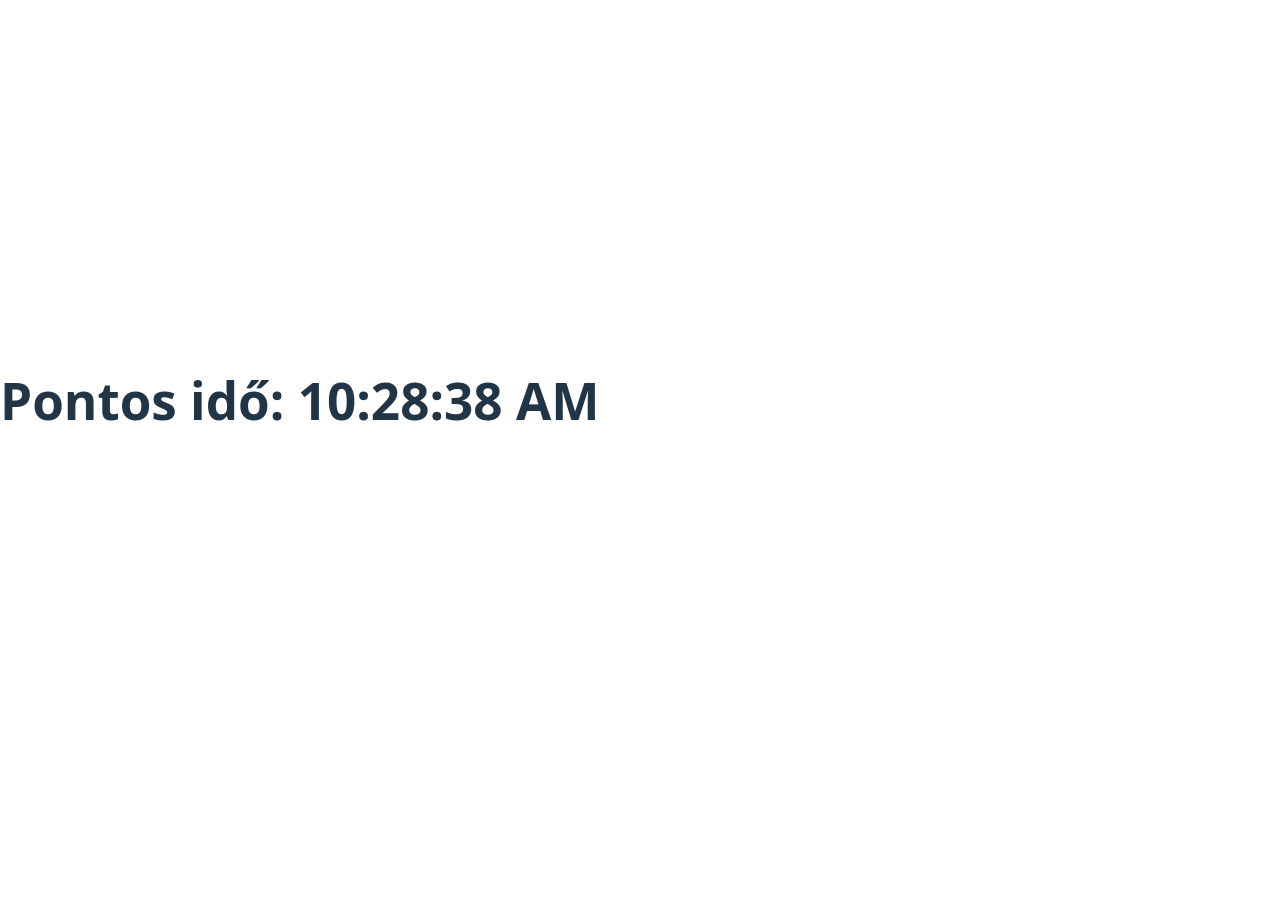
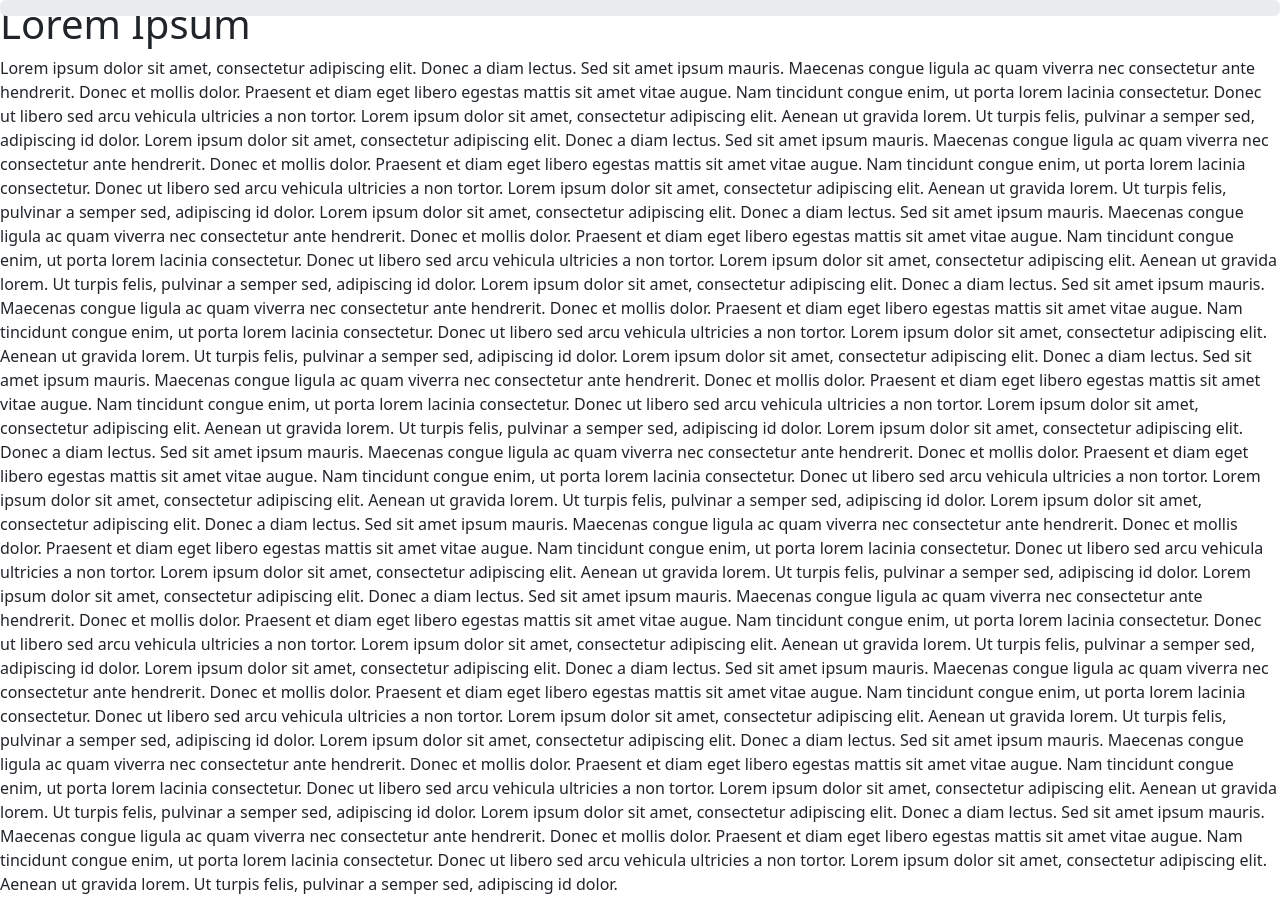
Before and after one commit to MasterfieldProject/MFREACT_26031, a React (Vite) app in the folder exercises/: page / in a window 1280 px wide. Before the commit the page ends 800 px from the top, so only its background shows below. Built offline with nearby package versions, Linux system fonts and the light colour scheme.

Commit message:
Update App import to use Exercise6 component and add ProgressIndicator for scroll tracking

```diff
--- /dev/null
+++ b/exercises/src/Exercise6.jsx
@@ -0,0 +1,54 @@
+import React from 'react';
+import { ProgressBar } from 'react-bootstrap';
+import 'bootstrap/dist/css/bootstrap.min.css';
+
+export default class ProgressIndicator extends React.Component {
+
+    constructor(props) {
+        super(props);
+        this.state = {
+            scrollPosition: 0
+        };
+    }
+
+    calculateScrollDistance = () => {
+        let scrollTop = window.pageYOffset; // ahol állunk az ablakban, mennyit scrolloztunk
+        let winHeight = window.innerHeight; // ablak teljes hossza
+        let docHeight = document.body.scrollHeight; // dokumentum hossza
+
+        let totalDocScrollLength = docHeight - winHeight; // scrollozható terület mérete pixelben
+        let newPos = Math.floor(scrollTop / totalDocScrollLength * 100);
+
+        this.setState({ scrollPosition: newPos });
+    }
+
+    componentDidMount() {
+        document.addEventListener('scroll', this.calculateScrollDistance);
+    }
+
+    render() {
+        return (
+            <div>
+                <div className="fixed-top">
+                    <ProgressBar variant="success" now={this.state.scrollPosition} />
+                </div>
+                <div>
+                    <h1>Lorem Ipsum</h1>
+                    <p>
+                        Lorem ipsum dolor sit amet, consectetur adipiscing elit. Donec a diam lectus. Sed sit amet ipsum mauris. Maecenas congue ligula ac quam viverra nec consectetur ante hendrerit. Donec et mollis dolor. Praesent et diam eget libero egestas mattis sit amet vitae augue. Nam tincidunt congue enim, ut porta lorem lacinia consectetur. Donec ut libero sed arcu vehicula ultricies a non tortor. Lorem ipsum dolor sit amet, consectetur adipiscing elit. Aenean ut gravida lorem. Ut turpis felis, pulvinar a semper sed, adipiscing id dolor.
+                        Lorem ipsum dolor sit amet, consectetur adipiscing elit. Donec a diam lectus. Sed sit amet ipsum mauris. Maecenas congue ligula ac quam viverra nec consectetur ante hendrerit. Donec et mollis dolor. Praesent et diam eget libero egestas mattis sit amet vitae augue. Nam tincidunt congue enim, ut porta lorem lacinia consectetur. Donec ut libero sed arcu vehicula ultricies a non tortor. Lorem ipsum dolor sit amet, consectetur adipiscing elit. Aenean ut gravida lorem. Ut turpis felis, pulvinar a semper sed, adipiscing id dolor.
+                        Lorem ipsum dolor sit amet, consectetur adipiscing elit. Donec a diam lectus. Sed sit amet ipsum mauris. Maecenas congue ligula ac quam viverra nec consectetur ante hendrerit. Donec et mollis dolor. Praesent et diam eget libero egestas mattis sit amet vitae augue. Nam tincidunt congue enim, ut porta lorem lacinia consectetur. Donec ut libero sed arcu vehicula ultricies a non tortor. Lorem ipsum dolor sit amet, consectetur adipiscing elit. Aenean ut gravida lorem. Ut turpis felis, pulvinar a semper sed, adipiscing id dolor.
+                        Lorem ipsum dolor sit amet, consectetur adipiscing elit. Donec a diam lectus. Sed sit amet ipsum mauris. Maecenas congue ligula ac quam viverra nec consectetur ante hendrerit. Donec et mollis dolor. Praesent et diam eget libero egestas mattis sit amet vitae augue. Nam tincidunt congue enim, ut porta lorem lacinia consectetur. Donec ut libero sed arcu vehicula ultricies a non tortor. Lorem ipsum dolor sit amet, consectetur adipiscing elit. Aenean ut gravida lorem. Ut turpis felis, pulvinar a semper sed, adipiscing id dolor.
+                        Lorem ipsum dolor sit amet, consectetur adipiscing elit. Donec a diam lectus. Sed sit amet ipsum mauris. Maecenas congue ligula ac quam viverra nec consectetur ante hendrerit. Donec et mollis dolor. Praesent et diam eget libero egestas mattis sit amet vitae augue. Nam tincidunt congue enim, ut porta lorem lacinia consectetur. Donec ut libero sed arcu vehicula ultricies a non tortor. Lorem ipsum dolor sit amet, consectetur adipiscing elit. Aenean ut gravida lorem. Ut turpis felis, pulvinar a semper sed, adipiscing id dolor.
+                        Lorem ipsum dolor sit amet, consectetur adipiscing elit. Donec a diam lectus. Sed sit amet ipsum mauris. Maecenas congue ligula ac quam viverra nec consectetur ante hendrerit. Donec et mollis dolor. Praesent et diam eget libero egestas mattis sit amet vitae augue. Nam tincidunt congue enim, ut porta lorem lacinia consectetur. Donec ut libero sed arcu vehicula ultricies a non tortor. Lorem ipsum dolor sit amet, consectetur adipiscing elit. Aenean ut gravida lorem. Ut turpis felis, pulvinar a semper sed, adipiscing id dolor.
+                        Lorem ipsum dolor sit amet, consectetur adipiscing elit. Donec a diam lectus. Sed sit amet ipsum mauris. Maecenas congue ligula ac quam viverra nec consectetur ante hendrerit. Donec et mollis dolor. Praesent et diam eget libero egestas mattis sit amet vitae augue. Nam tincidunt congue enim, ut porta lorem lacinia consectetur. Donec ut libero sed arcu vehicula ultricies a non tortor. Lorem ipsum dolor sit amet, consectetur adipiscing elit. Aenean ut gravida lorem. Ut turpis felis, pulvinar a semper sed, adipiscing id dolor.
+                        Lorem ipsum dolor sit amet, consectetur adipiscing elit. Donec a diam lectus. Sed sit amet ipsum mauris. Maecenas congue ligula ac quam viverra nec consectetur ante hendrerit. Donec et mollis dolor. Praesent et diam eget libero egestas mattis sit amet vitae augue. Nam tincidunt congue enim, ut porta lorem lacinia consectetur. Donec ut libero sed arcu vehicula ultricies a non tortor. Lorem ipsum dolor sit amet, consectetur adipiscing elit. Aenean ut gravida lorem. Ut turpis felis, pulvinar a semper sed, adipiscing id dolor.
+                        Lorem ipsum dolor sit amet, consectetur adipiscing elit. Donec a diam lectus. Sed sit amet ipsum mauris. Maecenas congue ligula ac quam viverra nec consectetur ante hendrerit. Donec et mollis dolor. Praesent et diam eget libero egestas mattis sit amet vitae augue. Nam tincidunt congue enim, ut porta lorem lacinia consectetur. Donec ut libero sed arcu vehicula ultricies a non tortor. Lorem ipsum dolor sit amet, consectetur adipiscing elit. Aenean ut gravida lorem. Ut turpis felis, pulvinar a semper sed, adipiscing id dolor.
+                        Lorem ipsum dolor sit amet, consectetur adipiscing elit. Donec a diam lectus. Sed sit amet ipsum mauris. Maecenas congue ligula ac quam viverra nec consectetur ante hendrerit. Donec et mollis dolor. Praesent et diam eget libero egestas mattis sit amet vitae augue. Nam tincidunt congue enim, ut porta lorem lacinia consectetur. Donec ut libero sed arcu vehicula ultricies a non tortor. Lorem ipsum dolor sit amet, consectetur adipiscing elit. Aenean ut gravida lorem. Ut turpis felis, pulvinar a semper sed, adipiscing id dolor.
+                        Lorem ipsum dolor sit amet, consectetur adipiscing elit. Donec a diam lectus. Sed sit amet ipsum mauris. Maecenas congue ligula ac quam viverra nec consectetur ante hendrerit. Donec et mollis dolor. Praesent et diam eget libero egestas mattis sit amet vitae augue. Nam tincidunt congue enim, ut porta lorem lacinia consectetur. Donec ut libero sed arcu vehicula ultricies a non tortor. Lorem ipsum dolor sit amet, consectetur adipiscing elit. Aenean ut gravida lorem. Ut turpis felis, pulvinar a semper sed, adipiscing id dolor.
+                    </p>
+                </div>
+            </div>
+        );
+    }
+}
--- a/exercises/src/main.jsx
+++ b/exercises/src/main.jsx
@@ -2,7 +2,7 @@ import { StrictMode } from 'react'
 import { createRoot } from 'react-dom/client'
 import './index.css'
 // import App from './App.jsx'
-import App from './Exercise5.jsx'
+import App from './Exercise6.jsx'
 import './Exercise1.js'
 
 createRoot(document.getElementById('root')).render(
```
